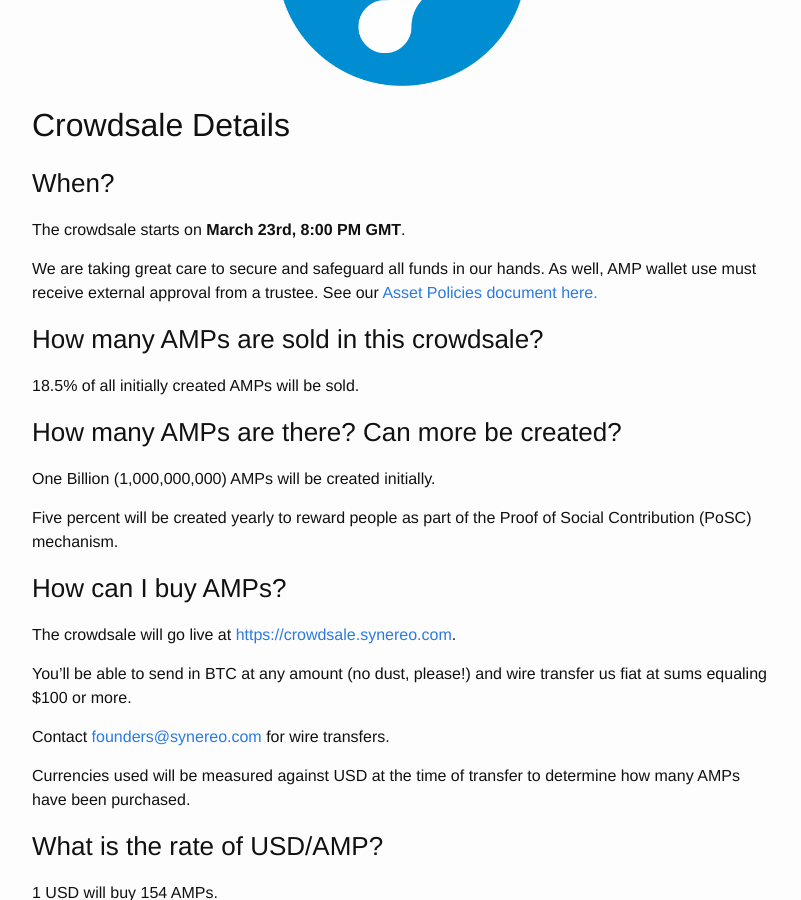
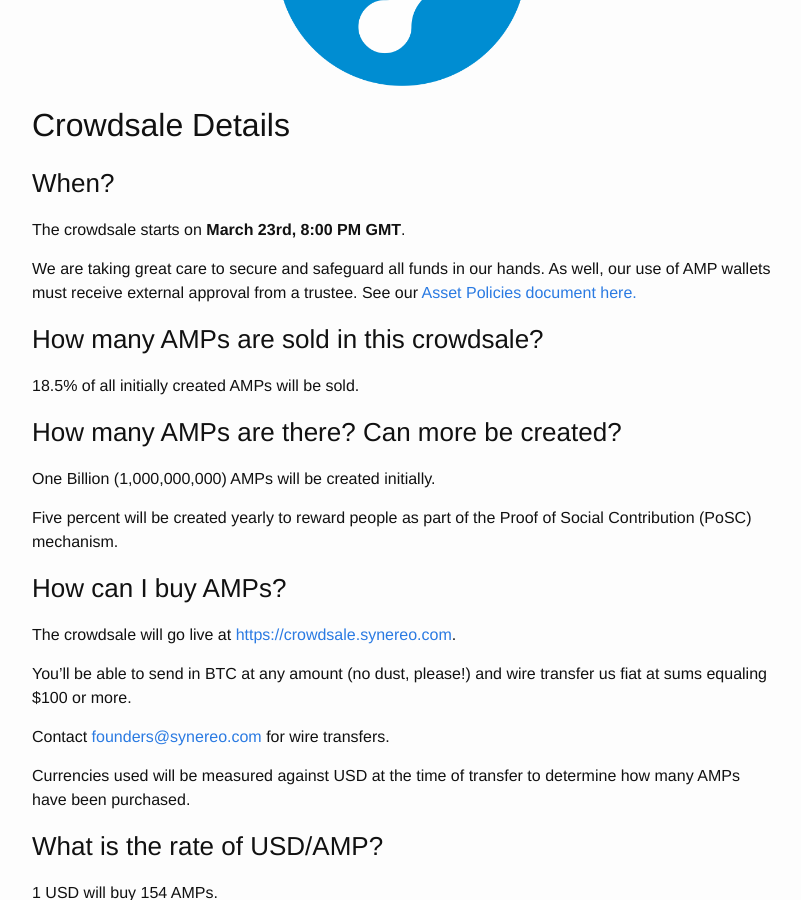
Before and after one commit to synereo/blog.synereo.com, a Jekyll site: the page built from _posts/2015-03-18-crowdsale.markdown, in a window 1280 px wide and 900 px high, scrolled down 2435 px. Shown: the whole window, without its empty margins (238-1039 px from the left). Built offline with Jekyll 4.4.1, drawn with Linux system fonts in a browser that asks for light colours; a script that is not in the unit is left out.

Commit message:
Update 2015-03-18-crowdsale.markdown

```diff
--- a/_posts/2015-03-18-crowdsale.markdown
+++ b/_posts/2015-03-18-crowdsale.markdown
@@ -65,7 +65,7 @@
 
 The crowdsale starts on **March 23rd, 8:00 PM GMT**.
 
-We are taking great care to secure and safeguard all funds in our hands. As well, AMP wallet use must receive external approval from a trustee. See our [Asset Policies document here.](https://docs.google.com/document/d/1zLBm8OHt5-81flihJ6iSKEm0WbRa6FL0mJ5ivBN34Po/edit?userstoinvite=greg@synereo.com&actionButton=1#)
+We are taking great care to secure and safeguard all funds in our hands. As well, our use of AMP wallets must receive external approval from a trustee. See our [Asset Policies document here.](https://docs.google.com/document/d/1zLBm8OHt5-81flihJ6iSKEm0WbRa6FL0mJ5ivBN34Po/edit?userstoinvite=greg@synereo.com&actionButton=1#)
 
 
 ### How many AMPs are sold in this crowdsale?
```
